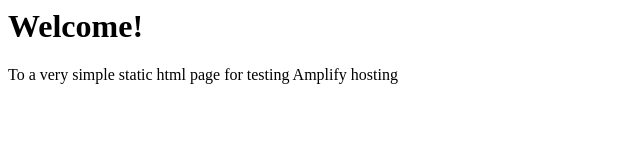
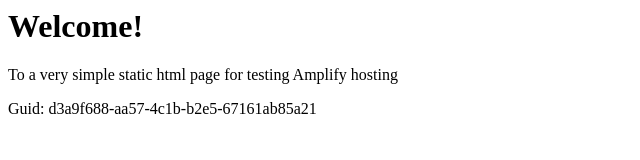
Before and after one commit to aws-aemilia-nrt/Github-PR-Commit-Integration-Test-DoNotTouch-GitHubAutoBuildCanaryTest-v1-preprod-ap-northeast-1, a website: page src/index.html in a window 1280 px wide. Shown: the whole page, without its empty margins (0-640 px from the left). Drawn offline with Linux system fonts and the light colour scheme.

Commit message:
commit from integ tests

```diff
--- a/src/index.html
+++ b/src/index.html
@@ -1,3 +1,5 @@
+
+
 <html lang="en">
 
 <head>
@@ -10,6 +12,6 @@
 <body>
     <h1>Welcome!</h1>
     <p>To a very simple static html page for testing Amplify hosting</p>
-</body>
+    <p>Guid: d3a9f688-aa57-4c1b-b2e5-67161ab85a21</p></body>
 
 </html>
```
